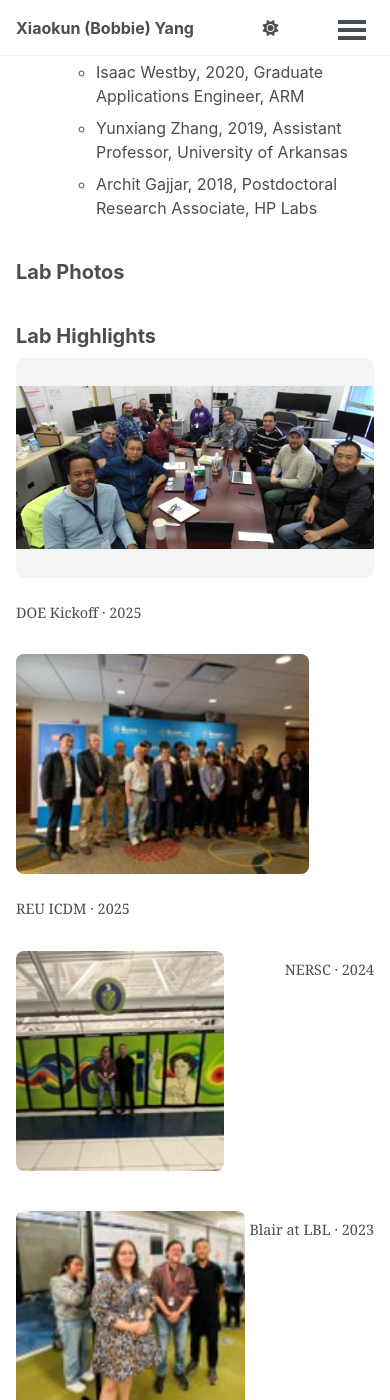
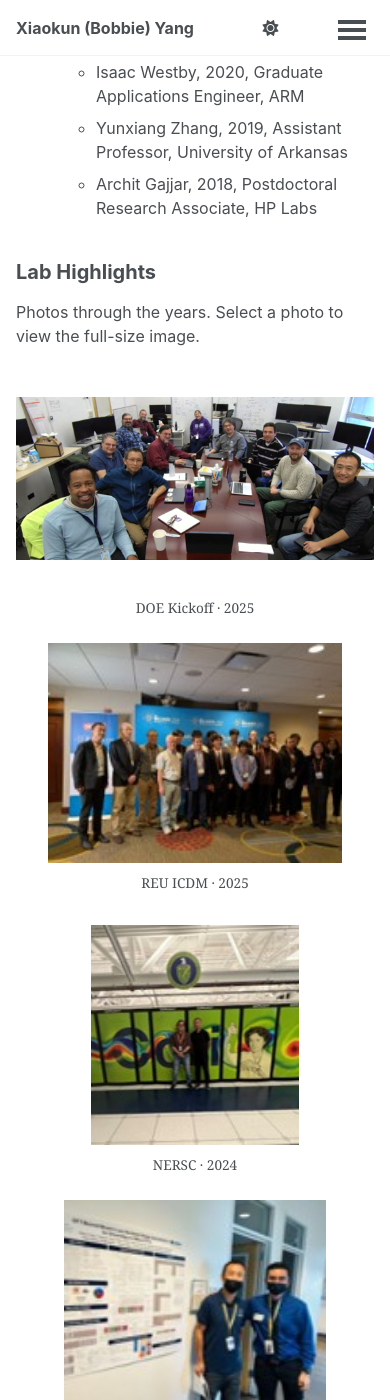
Before and after one commit to bobbieyang/bobbieyang.github.io, a Jekyll site: the page built from _pages/lab.md, in a window 390 px wide and 1400 px high, scrolled down 4651 px. Built offline with Jekyll 4.4.1, drawn with Linux system fonts in a browser that asks for light colours; a script bundle is joined from its source files by our own code; library files that are not in the unit come from our copies; some of the changed lines change nothing that is shown; some of the changed text lies outside the part shown.

Commit message:
adjust image

```diff
--- a/_pages/lab.md
+++ b/_pages/lab.md
@@ -36,95 +36,49 @@ Team
   * Yunxiang Zhang, 2019, Assistant Professor, University of Arkansas
   * Archit Gajjar, 2018, Postdoctoral Research Associate, HP Labs
 
-## Lab Photos
-
-<h2>Lab Highlights</h2>
-
 <style>
-.lab-gallery {
+.lab-highlights .lab-gallery {
   display: grid;
   grid-template-columns: repeat(2, minmax(0, 1fr));
   gap: 24px;
   margin-bottom: 32px;
 }
-.lab-gallery figure {
+.lab-highlights .lab-gallery-three {
+  grid-template-columns: repeat(3, minmax(0, 1fr));
+}
+.lab-highlights .lab-photo {
+  display: block;
+  min-width: 0;
   margin: 0;
 }
-.lab-gallery img {
+.lab-highlights .lab-photo > a { display: block; width: 100%; }
+.lab-highlights .lab-photo img {
   display: block;
   width: 100%;
   height: 220px;
+  margin: 0;
   object-fit: contain;
-  background: #f4f4f4;
   border-radius: 8px;
 }
-.lab-gallery figcaption {
-  margin-top: 8px;
+.lab-highlights .lab-photo figcaption {
+  display: block;
+  width: 100%;
+  margin: 10px 0 0;
   text-align: center;
-  font-size: 0.9em;
+  font-size: .85em;
+  line-height: 1.5;
 }
+.lab-highlights .lab-gallery-compact {
+  width: 80%;
+  margin-left: auto;
+  margin-right: auto;
+}
+.lab-highlights .lab-gallery-compact img { height: 190px; }
 @media (max-width: 600px) {
-  .lab-gallery {
-    grid-template-columns: 1fr;
-  }
-}
-.lab-highlights .lab-gallery-compact { width: 66.666%; margin-left: auto; margin-right: auto; }
-.lab-highlights .lab-gallery-compact img { height: 160px; object-fit: contain; }
-@media (max-width: 600px) {
-  .lab-highlights .lab-gallery-compact { width: 100%; max-width: 320px; }
+  .lab-highlights .lab-gallery { grid-template-columns: 1fr; }
+  .lab-highlights .lab-gallery-compact { width: 100%; max-width: 380px; }
 }
 </style>
-
-<div class="lab-gallery">
-  <figure>
-    <a href="{{ base_path }}/files/lab/doe%20kickoff%202025.png">
-      <img src="{{ base_path }}/files/lab/doe%20kickoff%202025.png"
-           alt="DOE kickoff, 2025" loading="lazy">
-    </a>
-    <figcaption>DOE Kickoff · 2025</figcaption>
-  </figure>
-
-  <figure>
-    <a href="{{ base_path }}/files/lab/reu%20icdm%202025.jpg">
-      <img src="{{ base_path }}/files/lab/reu%20icdm%202025.jpg"
-           alt="REU ICDM, 2025" loading="lazy">
-    </a>
-    <figcaption>REU ICDM · 2025</figcaption>
-  </figure>
-
-  <figure>
-    <a href="{{ base_path }}/files/lab/nersc%202024.jpg">
-      <img src="{{ base_path }}/files/lab/nersc%202024.jpg"
-           alt="NERSC, 2024" loading="lazy">
-    </a>
-    <figcaption>NERSC · 2024</figcaption>
-  </figure>
-
-  <figure>
-    <a href="{{ base_path }}/files/lab/blair%20lbl%202023.jpg">
-      <img src="{{ base_path }}/files/lab/blair%20lbl%202023.jpg"
-           alt="Blair at LBL, 2023" loading="lazy">
-    </a>
-    <figcaption>Blair at LBL · 2023</figcaption>
-  </figure>
-
-  <figure>
-    <a href="{{ base_path }}/files/lab/mario%20lbl%202022.jpg">
-      <img src="{{ base_path }}/files/lab/mario%20lbl%202022.jpg"
-           alt="Mario at LBL, 2022" loading="lazy">
-    </a>
-    <figcaption>Mario at LBL · 2022</figcaption>
-  </figure>
-
-  <figure>
-    <a href="{{ base_path }}/files/lab/amd%202010.jpg">
-      <img src="{{ base_path }}/files/lab/amd%202010.jpg"
-           alt="AMD, 2010" loading="lazy">
-    </a>
-    <figcaption>AMD · 2010</figcaption>
-  </figure>
-</div>
-
 
 <section class="lab-highlights" aria-labelledby="lab-highlights-title">
   <h2 id="lab-highlights-title">Lab Highlights</h2>
```
Also changed, not shown: 1 other file.
